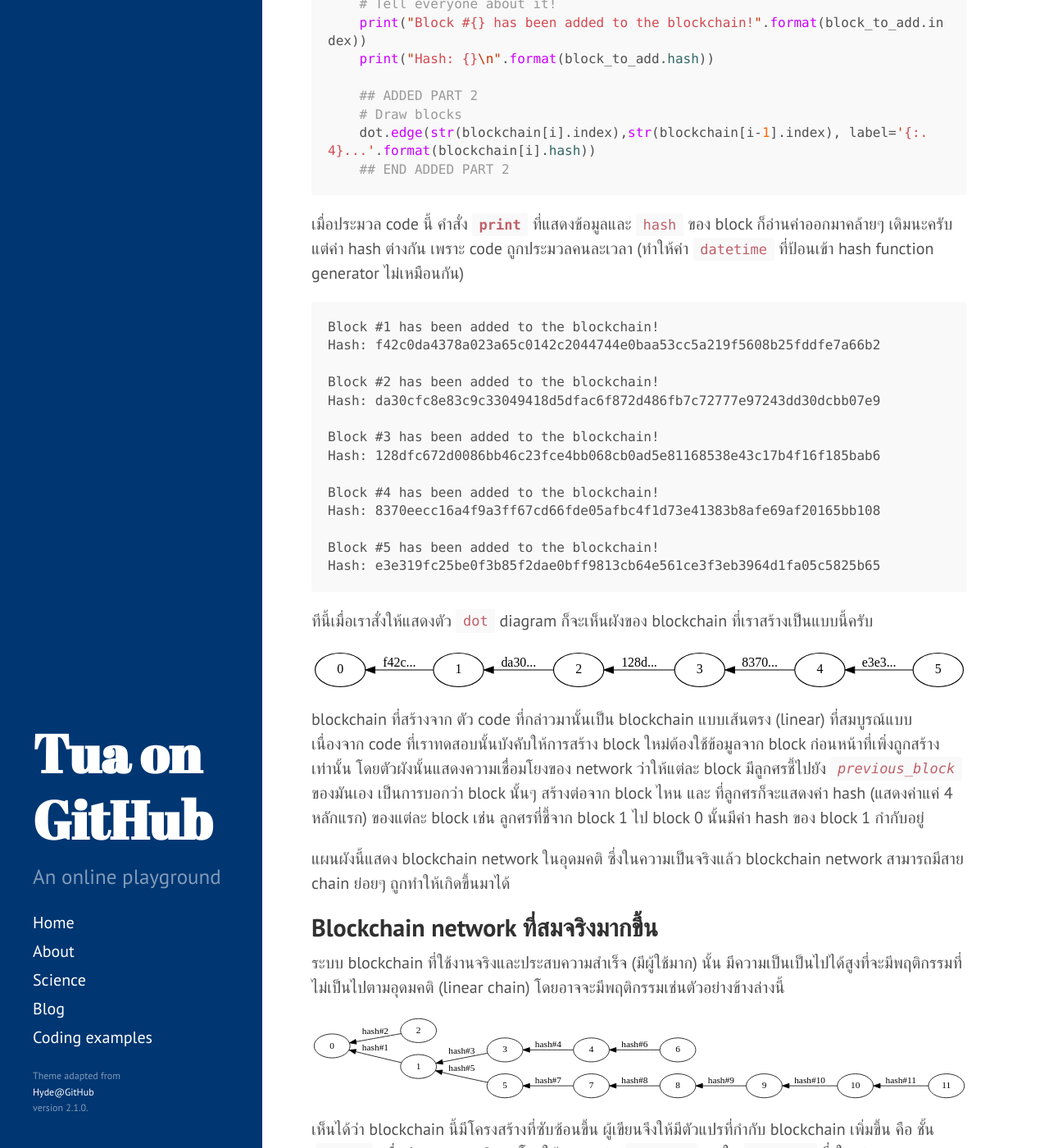
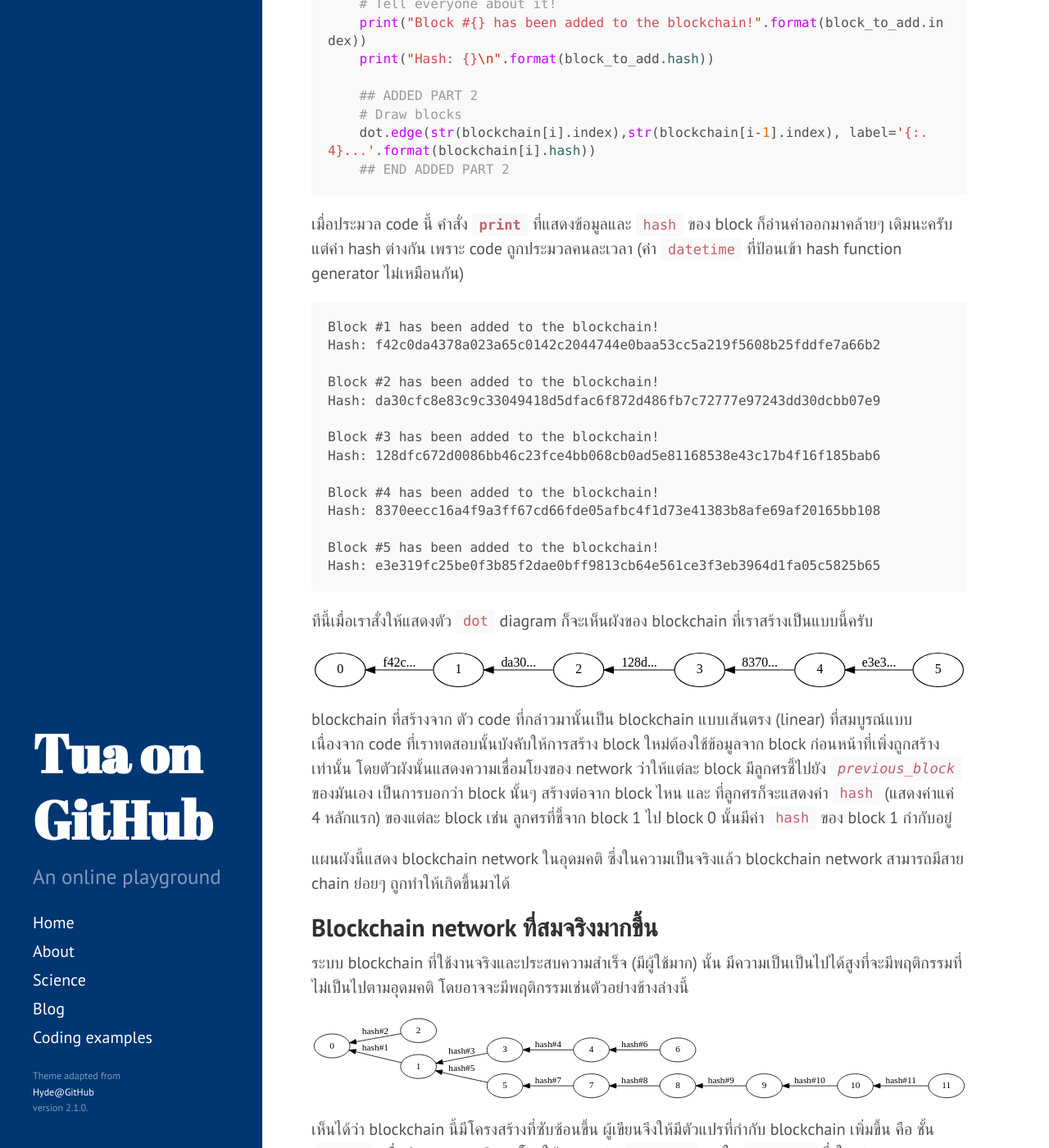
Before and after one commit to clumdee/clumdee.github.io_hyde, a Jekyll site: the page built from codes/_posts/2017-07-28-blockchain-DIY-with-python.md, in a window 1280 px wide and 1400 px high, scrolled down 3990 px. Shown: the whole window at 82% size. Built offline with Jekyll 4.4.1, drawn with Linux system fonts in a browser that asks for light colours; some of the changed text lies outside the part shown.

Commit message:
proof read

````diff
--- a/codes/_posts/2017-07-28-blockchain-DIY-with-python.md
+++ b/codes/_posts/2017-07-28-blockchain-DIY-with-python.md
@@ -69,7 +69,7 @@
 
 ## แผนผัง blockchain network ที่สร้างโดย code จาก [*Let’s Build the Tiniest Blockchain*](https://medium.com/crypto-currently/lets-build-the-tiniest-blockchain-e70965a248b)
 
-เมื่อดูไฟล์ภาพที่ต่อจาก code ส่วนที่ 4 ในหน้าบทความเดิม ซึ่งแสดงผลที่พิมพ์โดยคำสั่ง **`print`** ใน *for-loop* ก็จะเห็นได้ว่า blocks ได้ถูกสร้างขึ้นพร้อมเลข `hash` ประจำตัว แต่เพื่อที่จะแสดงผล blockchain network ที่สร้างขึ้นนี้ให้เห็นภาพชัดเจนยิ่งขึ้น ผู้เขียนจึงเติม code ลงไปในส่วนเดิมเล็กน้อย โดยใช้ [Graphviz](http://www.graphviz.org/) ซึ่งเป็นโปรแกรมที่ช่วยในการวาดผังความเชื่อมโยงที่มี python package ([Graphviz-python](http://graphviz.readthedocs.io/en/stable/index.html)) ชื่อเดียวกันเป็นตัวจัดการ
+เมื่อดูไฟล์ภาพที่ต่อจาก code ส่วนที่ 4 ในหน้าบทความเดิม ซึ่งแสดงผลที่พิมพ์โดยคำสั่ง **`print`** ใน *for-loop* ก็จะเห็นได้ว่า blocks ได้ถูกสร้างขึ้นพร้อมเลข `hash` ประจำตัว แต่เพื่อที่จะแสดงผล blockchain network ที่สร้างขึ้นนี้ให้เห็นภาพชัดเจนยิ่งขึ้น ผู้เขียนจึงเติม code ลงไปในส่วนเดิมเล็กน้อย โดยใช้ [Graphviz](http://www.graphviz.org/) ซึ่งเป็นโปรแกรมที่ช่วยในการวาดผังความเชื่อมโยงที่มี python package ชื่อเดียวกันเป็นตัวจัดการ ([Graphviz-python](http://graphviz.readthedocs.io/en/stable/index.html))
 
 ขอพูดถึง code ใหม่ ที่เขียนและแสดงไว้ข้างล่างนิดหน่อยว่ามีการต่อเติมอะไรบ้าง
 *  **ADDED PART 1**: สร้าง *graphviz Digraph object* ชื่อ `dot` เพื่อเป็นตัวเก็บข้อมูลของ blocks ใน blockchain เพื่อจะวาดแผนผัง (diagram)
@@ -107,7 +107,7 @@
     ## END ADDED PART 2
 ```
 
-เมื่อประมวล code นี้ คำสั่ง **`print`** ที่แสดงข้อมูลและ `hash` ของ block ก็อ่านค่าออกมาคล้ายๆ เดิมนะครับ แต่ค่า hash ต่างกัน เพราะ code ถูกประมวลคนละเวลา (ทำให้ค่า `datetime` ที่ป้อนเข้า hash function generator ไม่เหมือนกัน)
+เมื่อประมวล code นี้ คำสั่ง **`print`** ที่แสดงข้อมูลและ `hash` ของ block ก็อ่านค่าออกมาคล้ายๆ เดิมนะครับ แต่ค่า hash ต่างกัน เพราะ code ถูกประมวลคนละเวลา (ค่า `datetime` ที่ป้อนเข้า hash function generator ไม่เหมือนกัน)
 
     Block #1 has been added to the blockchain!
     Hash: f42c0da4378a023a65c0142c2044744e0baa53cc5a219f5608b25fddfe7a66b2
@@ -130,7 +130,7 @@
 ![linear_blockchain]({{ site.url }}/pics/blockchain_pic01.svg)
 
 
-blockchain ที่สร้างจาก ตัว code ที่กล่าวมานั้นเป็น blockchain แบบเส้นตรง (linear) ที่สมบูรณ์แบบ เนื่องจาก code ที่เราทดสอบนั้นบังคับให้การสร้าง block ใหม่ต้องใช้ข้อมูลจาก block ก่อนหน้าที่เพิ่งถูกสร้างเท่านั้น โดยตัวผังนั้นแสดงความเชื่อมโยงของ network ว่าให้แต่ละ block มีลูกศรชี้ไปยัง *`previous_block`*  ของมันเอง เป็นการบอกว่า block นั้นๆ สร้างต่อจาก block ไหน และ ที่ลูกศรก็จะแสดงค่า hash (แสดงค่าแค่ 4 หลักแรก) ของแต่ละ block เช่น ลูกศรที่ชี้จาก  block 1 ไป block 0 นั้นมีค่า hash ของ block 1 กำกับอยู่
+blockchain ที่สร้างจาก ตัว code ที่กล่าวมานั้นเป็น blockchain แบบเส้นตรง (linear) ที่สมบูรณ์แบบ เนื่องจาก code ที่เราทดสอบนั้นบังคับให้การสร้าง block ใหม่ต้องใช้ข้อมูลจาก block ก่อนหน้าที่เพิ่งถูกสร้างเท่านั้น โดยตัวผังนั้นแสดงความเชื่อมโยงของ network ว่าให้แต่ละ block มีลูกศรชี้ไปยัง *`previous_block`*  ของมันเอง เป็นการบอกว่า block นั้นๆ สร้างต่อจาก block ไหน และ ที่ลูกศรก็จะแสดงค่า `hash` (แสดงค่าแค่ 4 หลักแรก) ของแต่ละ block เช่น ลูกศรที่ชี้จาก  block 1 ไป block 0 นั้นมีค่า `hash` ของ block 1 กำกับอยู่
 
 แผนผังนี้แสดง blockchain network ในอุดมคติ ซึ่งในความเป็นจริงแล้ว blockchain network สามารถมีสาย chain ย่อยๆ ถูกทำให้เกิดขึ้นมาได้
 
@@ -138,7 +138,7 @@
 
 ## Blockchain network ที่สมจริงมากขึ้น
 
-ระบบ blockchain ที่ใช้งานจริงและประสบความสำเร็จ (มีผู้ใช้มาก) นั้น มีความเป็นเป็นไปได้สูงที่จะมีพฤติกรรมที่ไม่เป็นไปตามอุดมคติ (linear chain) โดยอาจจะมีพฤติกรรมเช่นตัวอย่างข้างล่างนี้
+ระบบ blockchain ที่ใช้งานจริงและประสบความสำเร็จ (มีผู้ใช้มาก) นั้น มีความเป็นเป็นไปได้สูงที่จะมีพฤติกรรมที่ไม่เป็นไปตามอุดมคติ โดยอาจจะมีพฤติกรรมเช่นตัวอย่างข้างล่างนี้
 
 
 ![more_realistic_blockchain]({{ site.url }}/pics/blockchain_pic02.svg)
@@ -325,8 +325,8 @@
 มาถึงตอนนี้เราก็มี *class* และ *method* พร้อมสำหรับจะสร้าง blockchain ของเราแล้ว เหลือเพียงแค่สร้างตัวแปรอีกนิดหน่อยเพื่อบันทึกค่า และประมวล code
 
 * **PART 1**: ตั้งค่า `class_index` และ `class_layer` เป็น 0 เพื่อเริ่มสร้าง blockchain
-* **PART 2**: ตั้งค่าว่าเราต้องการต่อ block ทั้งหมดกี่ block (ในที่นี้เราจะต่อ 30 blocks) และตัวแปรสองตัวที่ใช้สำหรับเลือก 'parent_block' ตามสมมติฐานที่เราตั้งไว้
-* **PART 3**: กำหนดตัวแปรสำหรับเก็บข้อมูล (ในที่นี้ใช้ numpy array) เพื่อเก็บข้อมูลของ blockchain โดยตัวแปร `blockchain` นั้นใช้เก็บข้อมูลทั้งหมด ส่วนตัวอื่นๆ สร้างไว้ช่วยตอนเรียกแสดงผลในขั้นต่อไป
+* **PART 2**: ตั้งค่าว่าเราต้องการต่อ block ทั้งหมดกี่ block (ในที่นี้เราจะต่อ 30 blocks) และตัวแปรสองตัวที่ใช้สำหรับเลือก `parent_block` ตามสมมติฐานที่เราตั้งไว้
+* **PART 3**: กำหนดตัวแปรสำหรับเก็บข้อมูล (ในที่นี้ใช้ *numpy array*) เพื่อเก็บข้อมูลของ blockchain โดยตัวแปร `blockchain` นั้นใช้เก็บข้อมูลทั้งหมด ส่วนตัวอื่นๆ สร้างไว้ช่วยตอนเรียกแสดงผลในขั้นต่อไป
 * **PART 4**: ทำ *for-loop* ให้สร้าง blockchain และเก็บข้อมูลลงตัวแปรที่ทำไว้
 
 
@@ -382,7 +382,7 @@
 
 ### 6. จัดค่าลงตารางแสดงข้อมูล
 
-ตอนนี้เราสร้าง blockchain เสร็จแล้ว ก็มาจัดข้อมูลลงตาราง (pandas DataFrame) ดูครับ
+ตอนนี้เราสร้าง blockchain เสร็จแล้ว ก็มาจัดข้อมูลลงตาราง (*pandas DataFrame*) ดูครับ
 
 ```python
 import pandas as pd
````
Also changed, not shown: other parts of codes/_posts/2017-07-28-blockchain-DIY-with-python.md (+7 -7 lines).
